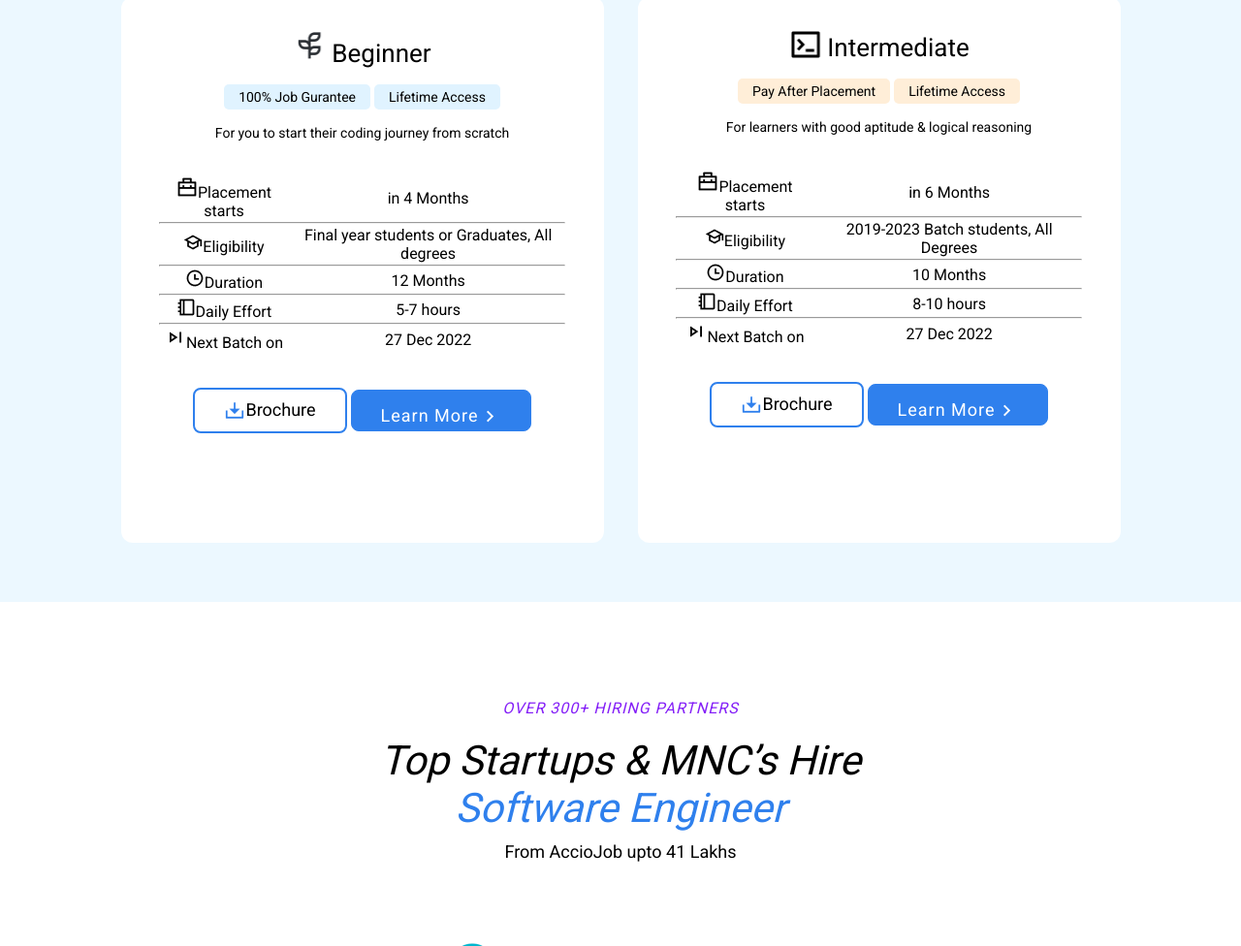
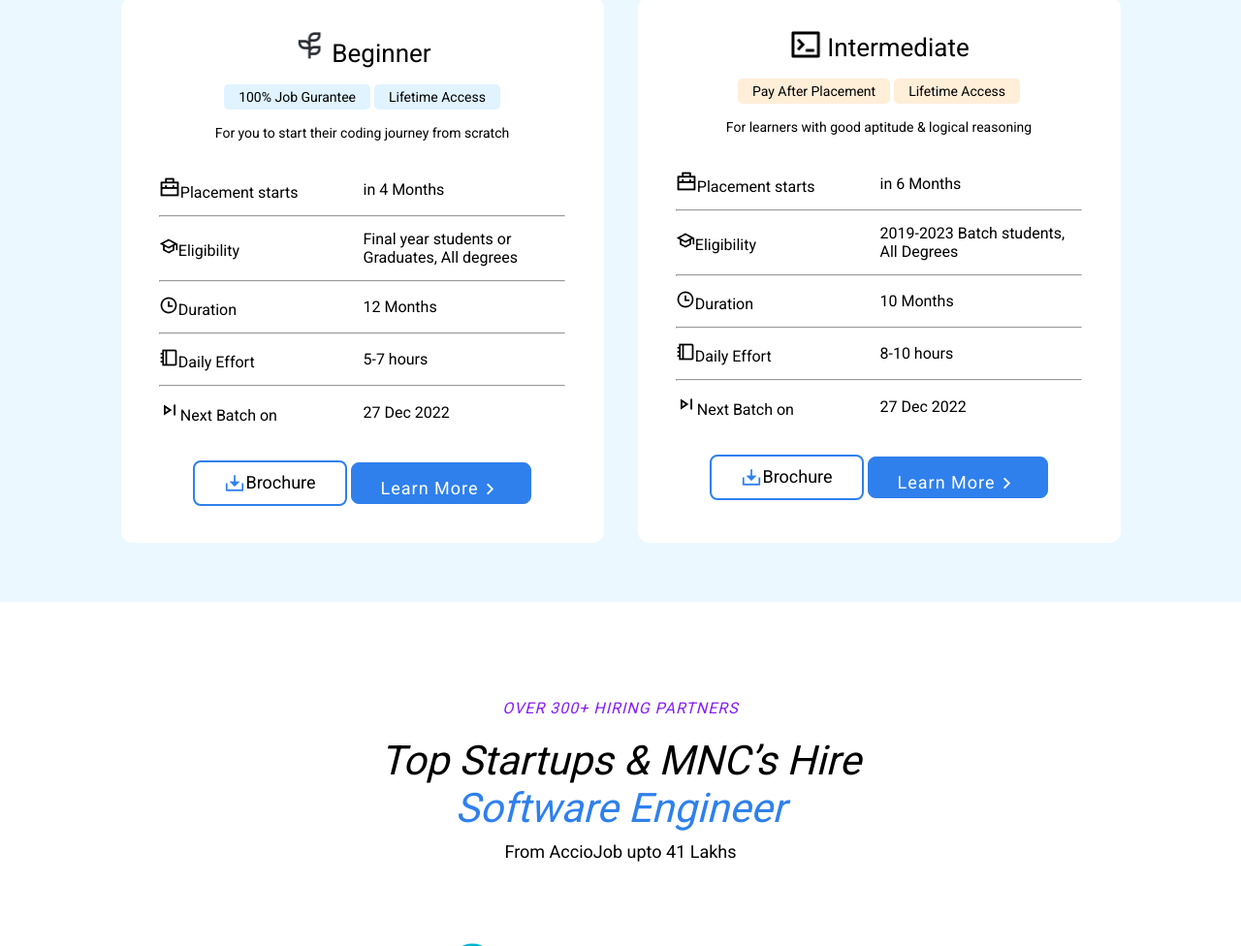
Before and after one commit to forbidden451/august-module-test, a plain HTML site: page index.html in a window 1280 px wide. Shown: the part 955-1931 px from the top of the page at 97% size. Drawn offline with Linux system fonts and the light colour scheme.

Commit message:
Add files via upload

```diff
--- a/style.css
+++ b/style.css
@@ -273,11 +273,11 @@ header{
     margin-right:auto;
     padding-bottom:35px;
 }
-.inter>td{
+.inter td{
     text-align: left;
     width:50%;
 }
-.inter>tr{
+.inter tr{
     height:25px;
 }
 
```
